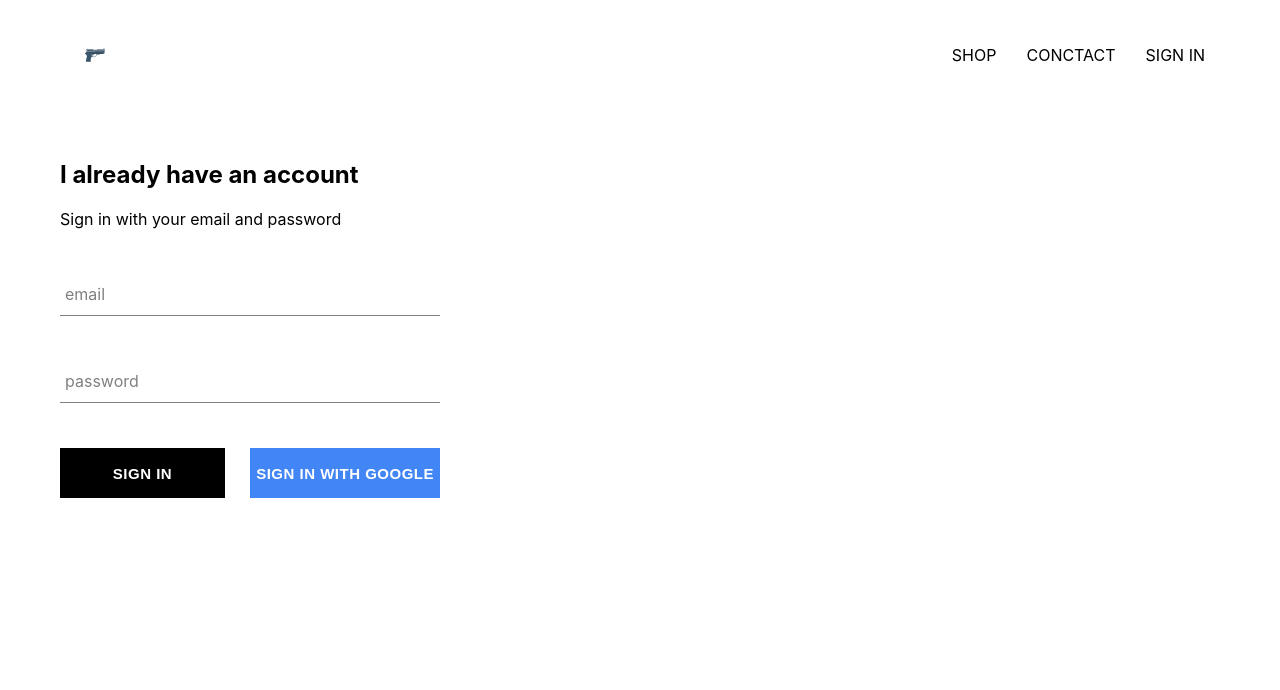
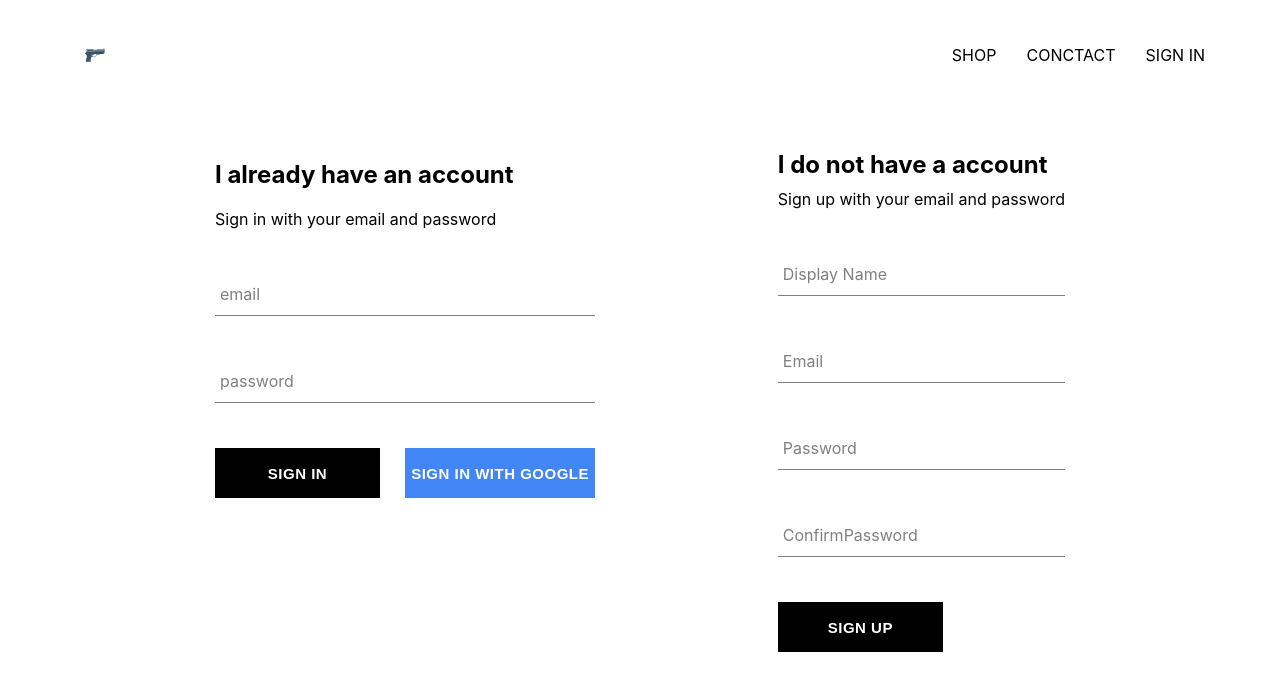
Before and after one commit to ereicba89/react-store, a React (Create React App) app: page /signin in a window 1280 px wide. Shown: the top 690 px of the page. Built offline with nearby package versions, Linux system fonts and the light colour scheme; no server answers.

Commit message:
add firebase utils and store authenticated users to database

```diff
--- a/src/App.js
+++ b/src/App.js
@@ -11,7 +11,7 @@
 
 import Header from './components/header/header.component'
 
-import { auth } from './firebase/firebase.utils'
+import { auth, createUserProfileDocument } from './firebase/firebase.utils'
 
 
 class App extends React.Component {
@@ -27,10 +27,25 @@
   unsuscribeFromAuth = null
   //concepto de subscripcion
   componentDidMount() {
-    this.unsuscribeFromAuth = auth.onAuthStateChanged(user => {
-      this.setState({ currentUser: user });
+    this.unsuscribeFromAuth = auth.onAuthStateChanged(async userAuth => {
 
-      console.log(user)
+      if (userAuth) {
+        const userRef = await createUserProfileDocument(userAuth)
+
+        userRef.onSnapshot(snapshot => {
+          this.setState({
+            currentUser: {
+              id: snapshot.id,
+              ...snapshot.data()
+            }
+          }, () => {
+            console.log(this.state);
+          })
+          console.log(this.state);
+        })
+
+      }
+      this.setState({currentUser: userAuth})
     })
   }
 
@@ -46,7 +61,7 @@
   render() {
     return (
       <div>
-        <Header currentUser={this.state.currentUser}/>
+        <Header currentUser={this.state.currentUser} />
         <Switch>
           <Route exact path='/' component={HomePage} />
           <Route path='/guns' component={ShopPage} />
--- a/src/components/form-input/form-input.component.jsx
+++ b/src/components/form-input/form-input.component.jsx
@@ -1,19 +1,20 @@
-import React from 'react'
+import React from 'react';
 
-import './form-input.styles.scss'
+import './form-input.styles.scss';
 
-const FormInput = ({ handleChange , label, ...otherProps}) => (
-    <div className="group">
-        <input className="form-input" onChange={handleChange} {...otherProps} />
-        {
-            label ?
-            (<label className={`${otherProps.value.lenght ? 'shrink' : '' } form-input-label`}>
-                {label}
-            </label>)
-            : null
-        }
+const FormInput = ({ handleChange, label, ...otherProps }) => (
+  <div className='group'>
+    <input className='form-input' onChange={handleChange} {...otherProps} />
+    {label ? (
+      <label
+        className={`${
+          otherProps.value.length ? 'shrink' : ''
+        } form-input-label`}
+      >
+        {label}
+      </label>
+    ) : null}
+  </div>
+);
 
-    </div>
-)
-
-export default FormInput
+export default FormInput;
--- /dev/null
+++ b/src/components/sign-up/sign-up.component.jsx
@@ -0,0 +1,98 @@
+import React from 'react'
+
+import FormInput from '../form-input/form-input.component'
+import CustomButton from '../custom-button/custom-button.component'
+
+import { auth, createUserProfileDocument } from '../../firebase/firebase.utils'
+
+class SignUp extends React.Component {
+  constructor() {
+    super()
+
+    this.state = {
+      displayName: '',
+      email: '',
+      password: '',
+      confirmPassword: ''
+    }
+  }
+
+  handleSubmit = async event => {
+    event.preventDefault()
+
+    const { displayName, email, password, confirmPassword } = this.state
+
+    if (password !== confirmPassword) {
+      alert("Password don't match")
+    }
+
+    try {
+      const { user } = await auth.createUserWithEmailAndPassword(
+        email,
+        password
+      )
+      await createUserProfileDocument(user, { displayName })
+      this.setState({
+        displayName: '',
+        email: '',
+        password: '',
+        confirmPassword: ''
+      })
+    } catch (error) {
+      console.log(error)
+    }
+  }
+
+  handleChange = event => {
+      const { name, value } = event.target
+      this.setState({ [name]: value})
+  }
+
+  render() {
+    const { displayName, email, password, confirmPassword } = this.state
+
+    return (
+      <div className='sing-up'>
+        <h2 className='title'>I do not have a account</h2>
+        <span>Sign up with your email and password</span>
+        <form className='sign-up-form' onSubmit={this.handleSubmit}>
+          <FormInput
+            type='text'
+            name='displayName'
+            value={displayName}
+            onChange={this.handleChange}
+            label='Display Name'
+            required
+          />
+          <FormInput
+            type='email'
+            name='email'
+            value={email}
+            onChange={this.handleChange}
+            label='Email'
+            required
+          />
+          <FormInput
+            type='password'
+            name='password'
+            value={password}
+            onChange={this.handleChange}
+            label='Password'
+            required
+          />
+          <FormInput
+            type='password'
+            name='confirmPassword'
+            value={confirmPassword}
+            onChange={this.handleChange}
+            label='ConfirmPassword'
+            required
+          />
+          <CustomButton type='submit'>SIGN UP</CustomButton>
+        </form>
+      </div>
+    )
+  }
+}
+
+export default SignUp
--- /dev/null
+++ b/src/components/sign-up/sign-up.styles.scss
@@ -0,0 +1,9 @@
+.sign-up {
+    display: flex;
+    flex-direction: column;
+    width: 380px;
+
+    .title {
+      margin: 10px 0;
+    }
+  }
--- a/src/firebase/firebase.utils.js
+++ b/src/firebase/firebase.utils.js
@@ -4,6 +4,35 @@
 
 import config from './config.js'
 
+
+
+
+  export const createUserProfileDocument = async (userAuth, additionalData) => {
+    if(!userAuth) return
+
+    const userRef = firestore.doc(`users/${userAuth.uid}`)
+
+    const snapshot = await userRef.get()
+
+    console.log(snapshot)
+
+    if(!snapshot.exists){
+      const { displayName, email } = userAuth
+      const createdAt = new Date()
+      try {
+        await userRef.set({
+          displayName,
+          email,
+          createdAt,
+          ...additionalData
+        })
+      } catch(err) {
+        console.log('Error creating user', err.message)
+      }
+    }
+
+    return userRef
+  }
 
   firebase.initializeApp(config)
 
--- a/src/pages/signin-signup/signin-signup.styles.scss
+++ b/src/pages/signin-signup/signin-signup.styles.scss
@@ -0,0 +1,6 @@
+.singin-singnup {
+    width: 850px;
+    display: flex;
+    justify-content: space-between;
+    margin: 30px auto;
+}
--- a/src/pages/signin-signup/signin-singup.component.jsx
+++ b/src/pages/signin-signup/signin-singup.component.jsx
@@ -2,11 +2,13 @@
 
 import './signin-signup.styles.scss'
 
-import SignIn from '../../components/sign-in/sing-in.component'
+import SignIn from '../../components/sign-in/sign-in.component'
+import SignUp from '../../components/sign-up/sign-up.component'
 
 const SigninAndSignup = () => (
   <div className='singin-singnup'>
     <SignIn />
+    <SignUp />
   </div>
 )
 
--- /dev/null
+++ b/src/test.js
@@ -0,0 +1,6 @@
+import firebase from 'firebase/app';
+import 'firebase/firestore';
+
+const firestore = firebase.firestore()
+
+firestore.collection('users').doc('VucuxDrWbZb93kZBabyV').collection('items').doc('ZhMOF9izVghhDV4Rakmc')
```
Also changed, not shown: src/components/sign-in/sign-in.component.jsx (renamed from src/components/sign-in/sing-in.component.jsx), 1 other file (tests, documents, lock files or other folders).
